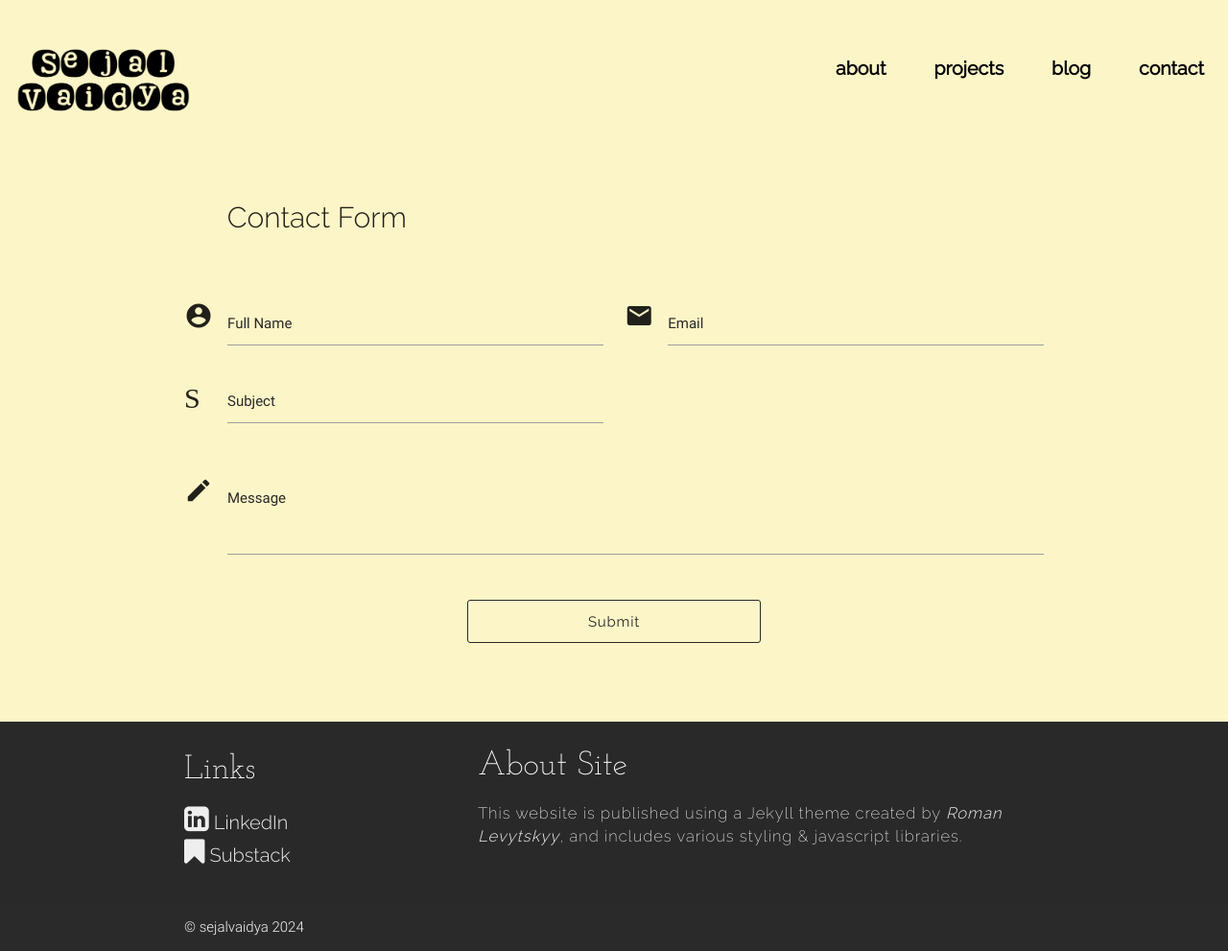
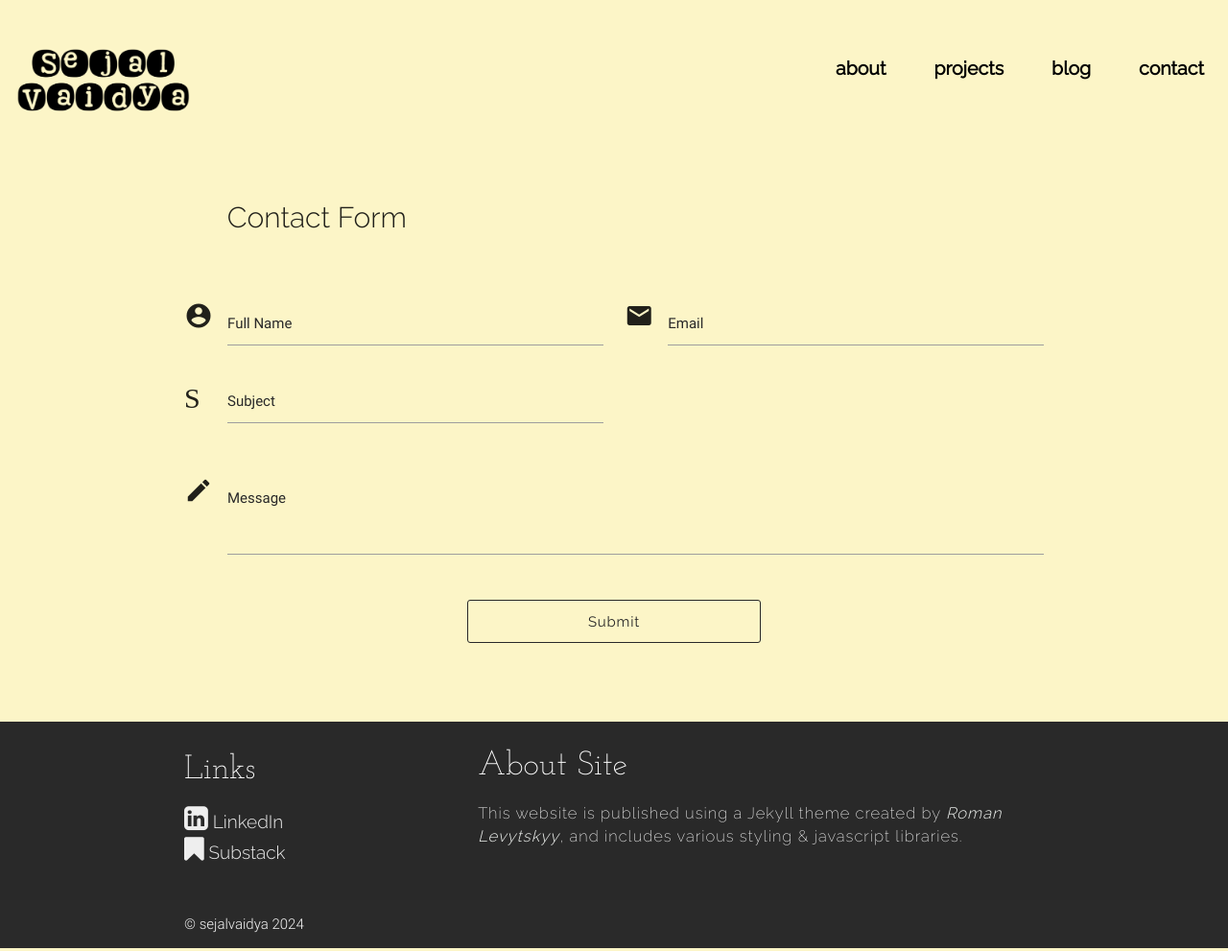
Before and after one commit to sejalv/archived.sejalv.github.io, a Jekyll site: the page built from contact.html, in a window 1280 px wide. Shown: the whole page at 96% size. Built offline with Jekyll 4.4.1, drawn with Linux system fonts in a browser that asks for light colours; nearby versions of some CDN libraries.

Commit message:
Update main.css
post & button borders, footer item size

```diff
--- a/assets/css/main.css
+++ b/assets/css/main.css
@@ -807,7 +807,7 @@
 }
 
 .footer_icons {
-  font-size: 30px !important;
+  font-size: 29px !important;
 }
 
 .footer_description_link {
@@ -824,7 +824,7 @@
 .footer_link_text {
   font-family: "Raleway", sans-serif;
   font-weight: 300;
-  font-size: 20px;
+  font-size: 19px;
 }
 
 .about_me_links {
@@ -943,7 +943,8 @@
 
 .buttons button {
   color: #fcf5c7;
-  border: 1px #fcf5c7 solid !important;
+/*   border: 1px #fcf5c7 solid !important; */
+  border: none;
 }
 
 button:focus {
```
